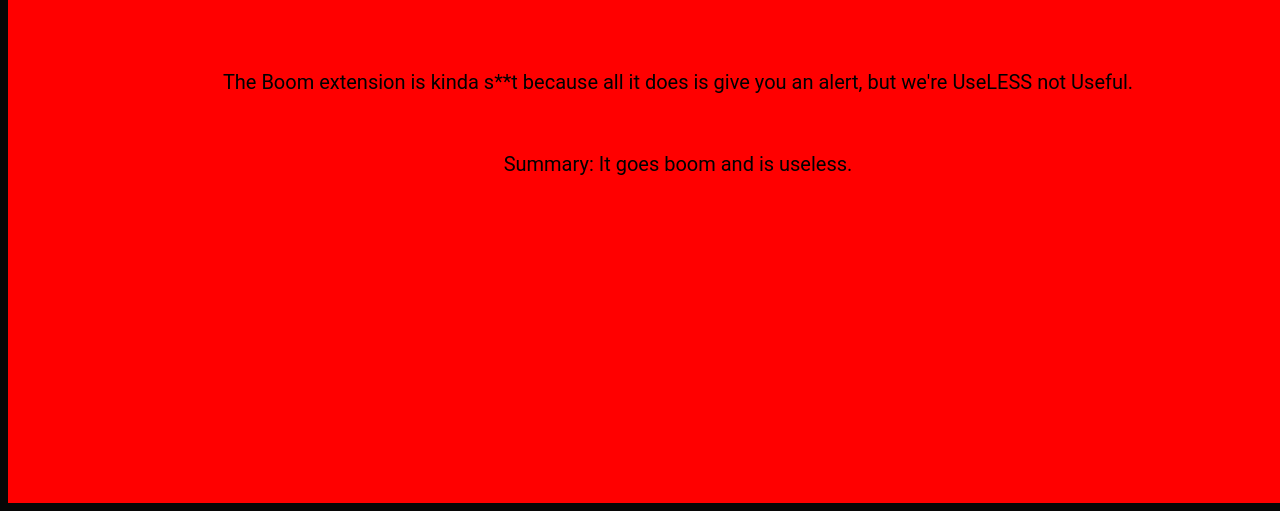
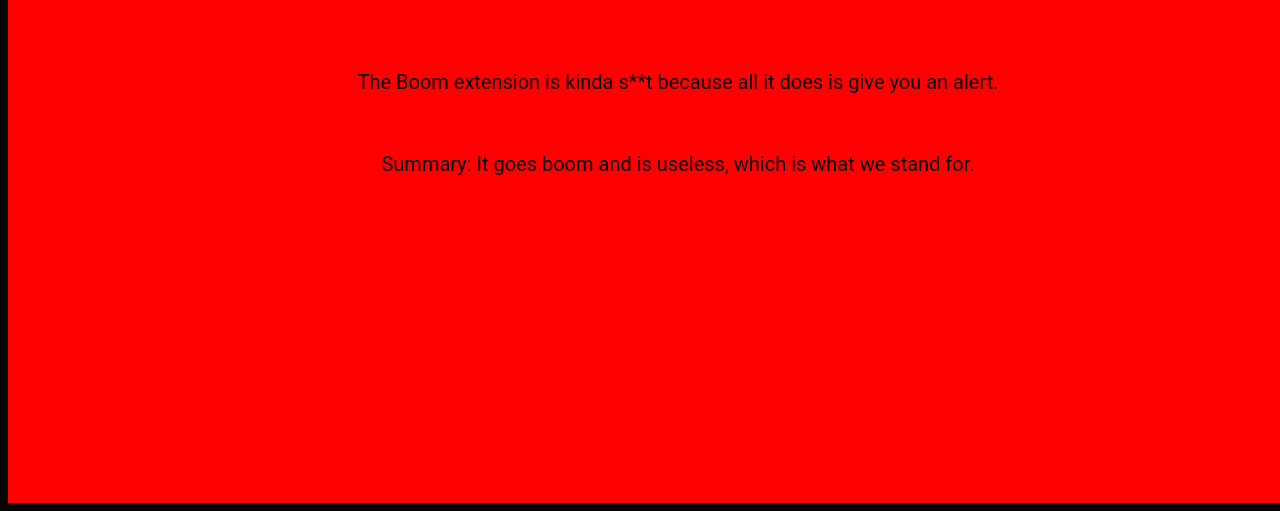
Before and after one commit to UselessExtensionsInc/UselessExtensionsInc.github.io, a plain HTML site: page index.html in a window 1280 px wide. Shown: the part 295-806 px from the top of the page. Drawn offline with Linux system fonts and the light colour scheme.

Commit message:
Update index.html

```diff
--- a/index.html
+++ b/index.html
@@ -56,8 +56,8 @@
 		<div id="mainpage">
 			<div id="boom">
 				<h1 class="boom">BOOM!!</h1><br>
-				<p>The Boom extension is kinda  s**t because all it does is give you an alert, but we're UseLESS not Useful.</p><br>
-				<p>Summary: It goes boom and is useless.</p>
+				<p>The Boom extension is kinda  s**t because all it does is give you an alert.</p><br>
+				<p>Summary: It goes boom and is useless, which is what we stand for.</p>
 			</div>
 		</div>
 	</body>
```
